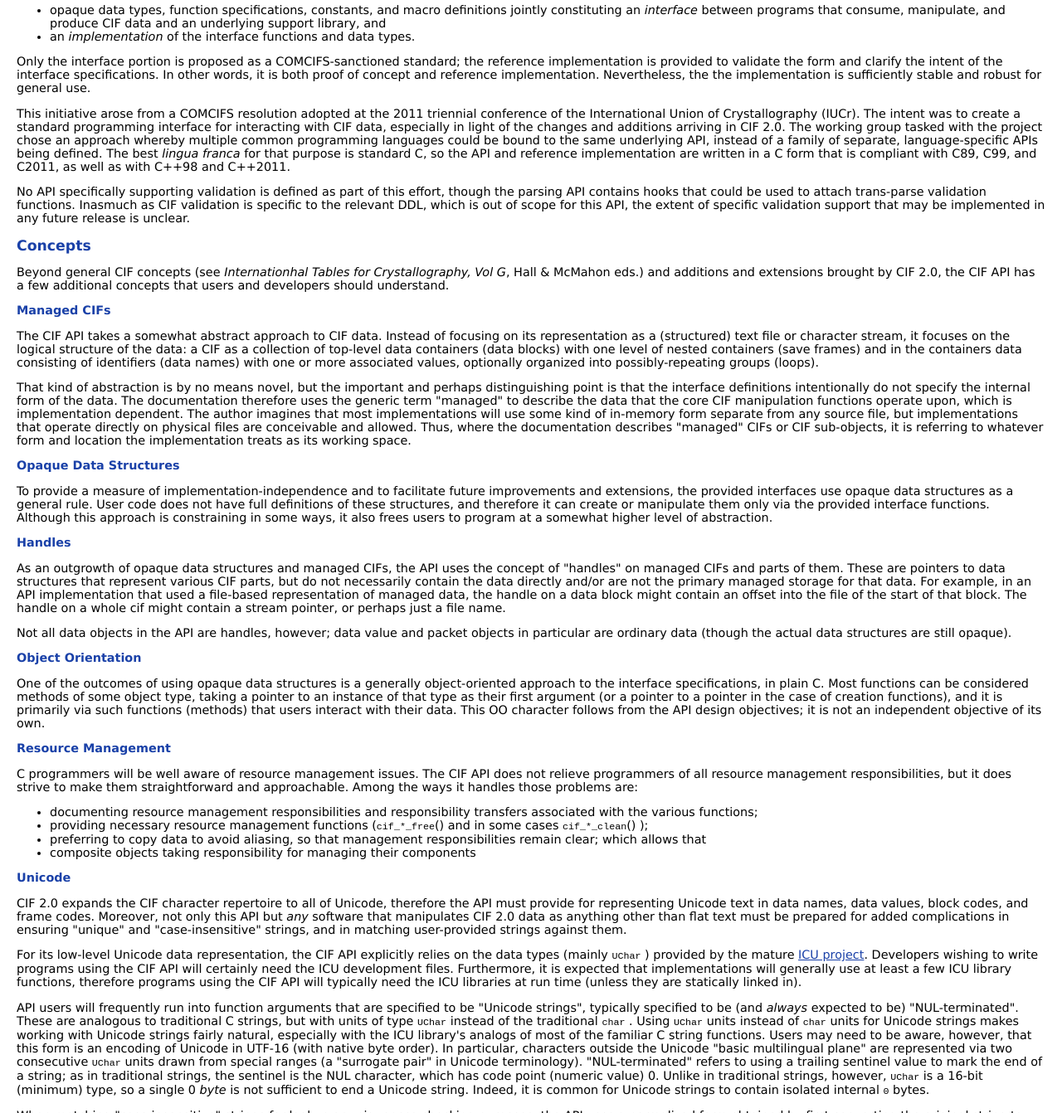
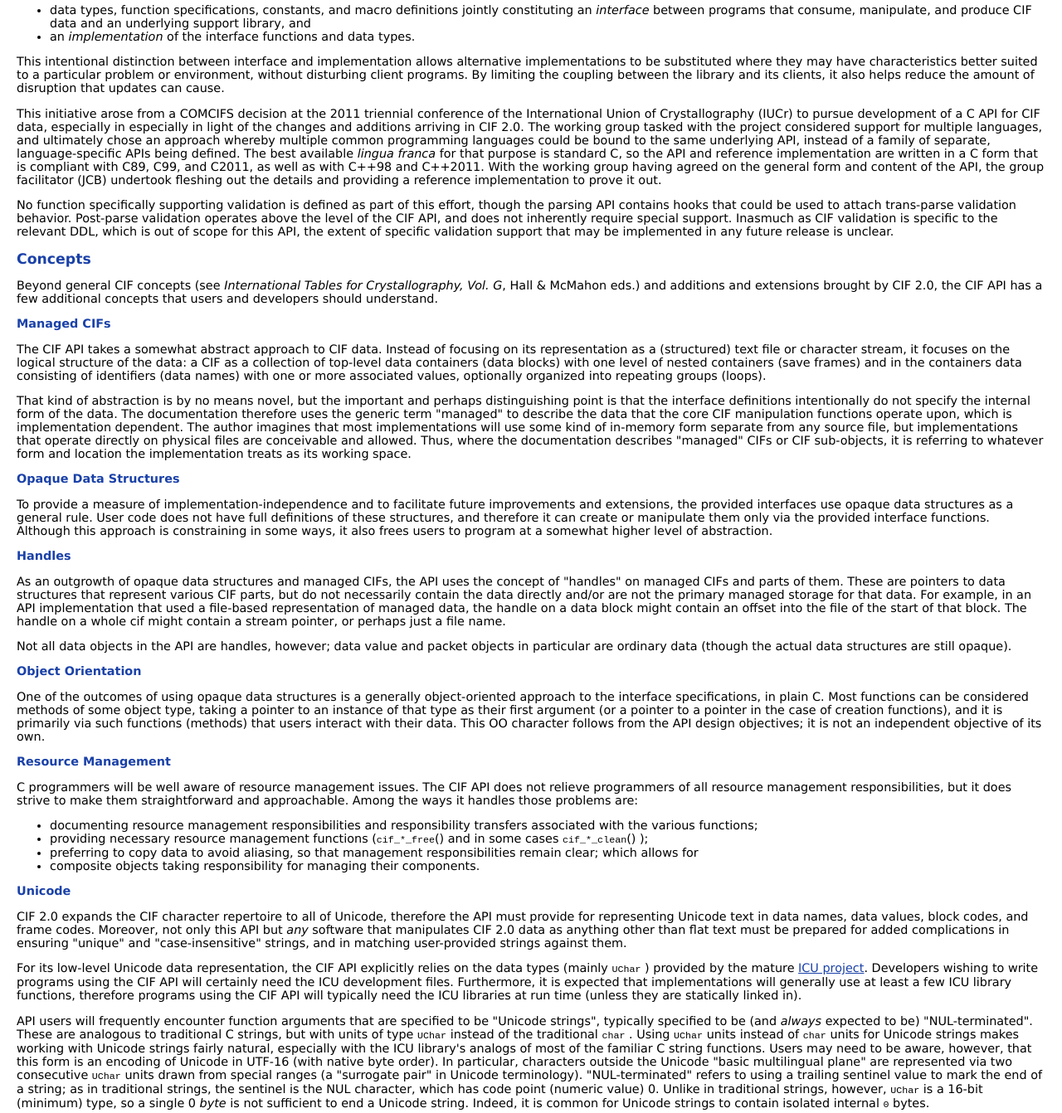
Before and after one commit to COMCIFS/cif_api, a plain HTML site: page index.html in a window 1280 px wide. Shown: the part 177-1519 px from the top of the page at 83% size. Drawn offline with Linux system fonts and the light colour scheme.

Commit message:
Updated index.html
Updated index.html with a revised description of the project genesis,
and other small updates.

```diff
--- a/index.html
+++ b/index.html
@@ -42,18 +42,18 @@ var searchBox = new SearchBox("searchBox", "search",false,'Search');
 Introduction</a></h2>
 <p>These pages document a standard C library for manipulating Crytallographic Information Framework / File (CIF) data, consisting of two parts: </p>
 <ul>
-<li>opaque data types, function specifications, constants, and macro definitions jointly constituting an <em>interface</em> between programs that consume, manipulate, and produce CIF data and an underlying support library, and </li>
+<li>data types, function specifications, constants, and macro definitions jointly constituting an <em>interface</em> between programs that consume, manipulate, and produce CIF data and an underlying support library, and </li>
 <li>an <em>implementation</em> of the interface functions and data types.</li>
 </ul>
-<p>Only the interface portion is proposed as a COMCIFS-sanctioned standard; the reference implementation is provided to validate the form and clarify the intent of the interface specifications. In other words, it is both proof of concept and reference implementation. Nevertheless, the the implementation is sufficiently stable and robust for general use.</p>
-<p>This initiative arose from a COMCIFS resolution adopted at the 2011 triennial conference of the International Union of Crystallography (IUCr). The intent was to create a standard programming interface for interacting with CIF data, especially in light of the changes and additions arriving in CIF 2.0. The working group tasked with the project chose an approach whereby multiple common programming languages could be bound to the same underlying API, instead of a family of separate, language-specific APIs being defined. The best <em>lingua franca</em> for that purpose is standard C, so the API and reference implementation are written in a C form that is compliant with C89, C99, and C2011, as well as with C++98 and C++2011.</p>
-<p>No API specifically supporting validation is defined as part of this effort, though the parsing API contains hooks that could be used to attach trans-parse validation functions. Inasmuch as CIF validation is specific to the relevant DDL, which is out of scope for this API, the extent of specific validation support that may be implemented in any future release is unclear.</p>
+<p>This intentional distinction between interface and implementation allows alternative implementations to be substituted where they may have characteristics better suited to a particular problem or environment, without disturbing client programs. By limiting the coupling between the library and its clients, it also helps reduce the amount of disruption that updates can cause.</p>
+<p>This initiative arose from a COMCIFS decision at the 2011 triennial conference of the International Union of Crystallography (IUCr) to pursue development of a C API for CIF data, especially in especially in light of the changes and additions arriving in CIF 2.0. The working group tasked with the project considered support for multiple languages, and ultimately chose an approach whereby multiple common programming languages could be bound to the same underlying API, instead of a family of separate, language-specific APIs being defined. The best available <em>lingua franca</em> for that purpose is standard C, so the API and reference implementation are written in a C form that is compliant with C89, C99, and C2011, as well as with C++98 and C++2011. With the working group having agreed on the general form and content of the API, the group facilitator (JCB) undertook fleshing out the details and providing a reference implementation to prove it out.</p>
+<p>No function specifically supporting validation is defined as part of this effort, though the parsing API contains hooks that could be used to attach trans-parse validation behavior. Post-parse validation operates above the level of the CIF API, and does not inherently require special support. Inasmuch as CIF validation is specific to the relevant DDL, which is out of scope for this API, the extent of specific validation support that may be implemented in any future release is unclear.</p>
 <h2><a class="anchor" id="concepts">
 Concepts</a></h2>
-<p>Beyond general CIF concepts (see <em>Internationhal Tables for Crystallography, Vol G</em>, Hall &amp; McMahon eds.) and additions and extensions brought by CIF 2.0, the CIF API has a few additional concepts that users and developers should understand.</p>
+<p>Beyond general CIF concepts (see <em>International Tables for Crystallography, Vol. G</em>, Hall &amp; McMahon eds.) and additions and extensions brought by CIF 2.0, the CIF API has a few additional concepts that users and developers should understand.</p>
 <h3><a class="anchor" id="management">
 Managed CIFs</a></h3>
-<p>The CIF API takes a somewhat abstract approach to CIF data. Instead of focusing on its representation as a (structured) text file or character stream, it focuses on the logical structure of the data: a CIF as a collection of top-level data containers (data blocks) with one level of nested containers (save frames) and in the containers data consisting of identifiers (data names) with one or more associated values, optionally organized into possibly-repeating groups (loops).</p>
+<p>The CIF API takes a somewhat abstract approach to CIF data. Instead of focusing on its representation as a (structured) text file or character stream, it focuses on the logical structure of the data: a CIF as a collection of top-level data containers (data blocks) with one level of nested containers (save frames) and in the containers data consisting of identifiers (data names) with one or more associated values, optionally organized into repeating groups (loops).</p>
 <p>That kind of abstraction is by no means novel, but the important and perhaps distinguishing point is that the interface definitions intentionally do not specify the internal form of the data. The documentation therefore uses the generic term "managed" to describe the data that the core CIF manipulation functions operate upon, which is implementation dependent. The author imagines that most implementations will use some kind of in-memory form separate from any source file, but implementations that operate directly on physical files are conceivable and allowed. Thus, where the documentation describes "managed" CIFs or CIF sub-objects, it is referring to whatever form and location the implementation treats as its working space.</p>
 <h3><a class="anchor" id="opaque">
 Opaque Data Structures</a></h3>
@@ -71,14 +71,14 @@ Resource Management</a></h3>
 <ul>
 <li>documenting resource management responsibilities and responsibility transfers associated with the various functions; </li>
 <li>providing necessary resource management functions (<code>cif_*_free</code>() and in some cases <code>cif_*_clean</code>() ); </li>
-<li>preferring to copy data to avoid aliasing, so that management responsibilities remain clear; which allows that </li>
-<li>composite objects taking responsibility for managing their components</li>
+<li>preferring to copy data to avoid aliasing, so that management responsibilities remain clear; which allows for </li>
+<li>composite objects taking responsibility for managing their components.</li>
 </ul>
 <h3><a class="anchor" id="unicode">
 Unicode</a></h3>
 <p>CIF 2.0 expands the CIF character repertoire to all of Unicode, therefore the API must provide for representing Unicode text in data names, data values, block codes, and frame codes. Moreover, not only this API but <em>any</em> software that manipulates CIF 2.0 data as anything other than flat text must be prepared for added complications in ensuring "unique" and "case-insensitive" strings, and in matching user-provided strings against them.</p>
 <p>For its low-level Unicode data representation, the CIF API explicitly relies on the data types (mainly <code>UChar</code> ) provided by the mature <a href="http://site.icu-project.org/">ICU project</a>. Developers wishing to write programs using the CIF API will certainly need the ICU development files. Furthermore, it is expected that implementations will generally use at least a few ICU library functions, therefore programs using the CIF API will typically need the ICU libraries at run time (unless they are statically linked in).</p>
-<p>API users will frequently run into function arguments that are specified to be "Unicode strings", typically specified to be (and <em>always</em> expected to be) "NUL-terminated". These are analogous to traditional C strings, but with units of type <code>UChar</code> instead of the traditional <code>char</code> . Using <code>UChar</code> units instead of <code>char</code> units for Unicode strings makes working with Unicode strings fairly natural, especially with the ICU library's analogs of most of the familiar C string functions. Users may need to be aware, however, that this form is an encoding of Unicode in UTF-16 (with native byte order). In particular, characters outside the Unicode "basic multilingual plane" are represented via two consecutive <code>UChar</code> units drawn from special ranges (a "surrogate pair" in Unicode terminology). "NUL-terminated" refers to using a trailing sentinel value to mark the end of a string; as in traditional strings, the sentinel is the NUL character, which has code point (numeric value) 0. Unlike in traditional strings, however, <code>UChar</code> is a 16-bit (minimum) type, so a single 0 <em>byte</em> is not sufficient to end a Unicode string. Indeed, it is common for Unicode strings to contain isolated internal <code>0</code> bytes.</p>
+<p>API users will frequently encounter function arguments that are specified to be "Unicode strings", typically specified to be (and <em>always</em> expected to be) "NUL-terminated". These are analogous to traditional C strings, but with units of type <code>UChar</code> instead of the traditional <code>char</code> . Using <code>UChar</code> units instead of <code>char</code> units for Unicode strings makes working with Unicode strings fairly natural, especially with the ICU library's analogs of most of the familiar C string functions. Users may need to be aware, however, that this form is an encoding of Unicode in UTF-16 (with native byte order). In particular, characters outside the Unicode "basic multilingual plane" are represented via two consecutive <code>UChar</code> units drawn from special ranges (a "surrogate pair" in Unicode terminology). "NUL-terminated" refers to using a trailing sentinel value to mark the end of a string; as in traditional strings, the sentinel is the NUL character, which has code point (numeric value) 0. Unlike in traditional strings, however, <code>UChar</code> is a 16-bit (minimum) type, so a single 0 <em>byte</em> is not sufficient to end a Unicode string. Indeed, it is common for Unicode strings to contain isolated internal <code>0</code> bytes.</p>
 <p>When matching "case insensitive" strings for lookup or uniqueness-checking purposes, the API uses a normalized form obtained by first converting the original string to Unicode normalization form NFD, then applying the Unicode case folding algorithm to the result, and finally converting the folded text to Unicode normalization form NFC. The procedure is suggested in Unicode's own discussion of the problem, which notes that it has the necessary property that if its output is fed back as input, then the same output is reproduced. It also has the desired property that any two character sequences that correspond to the same printed text will have the same normalized form under the algorithm, which the case-folding algorithm alone does not ensure. COMCIFS has approved use of this normalized form for evaluating "case-insensitive" string matching in CIF.</p>
 <h2><a class="anchor" id="rights">
 Rights and License</a></h2>
```
